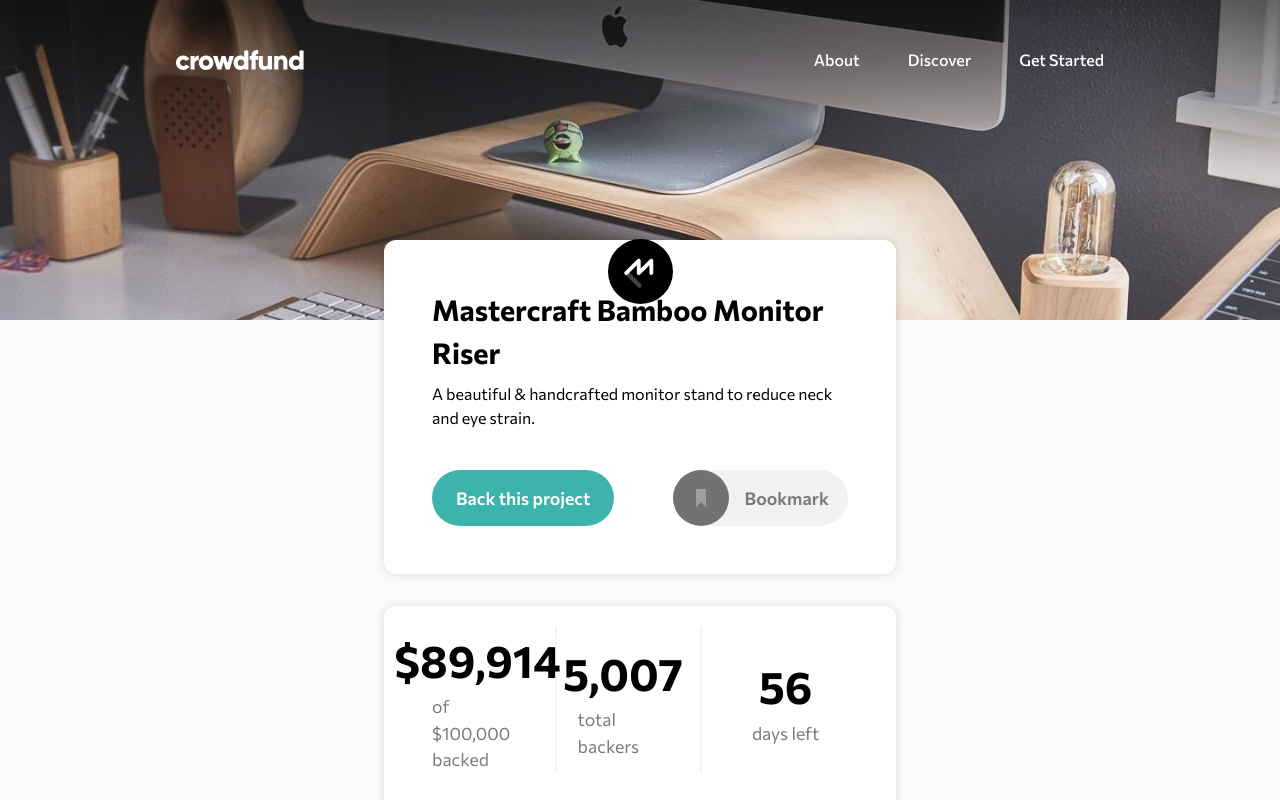
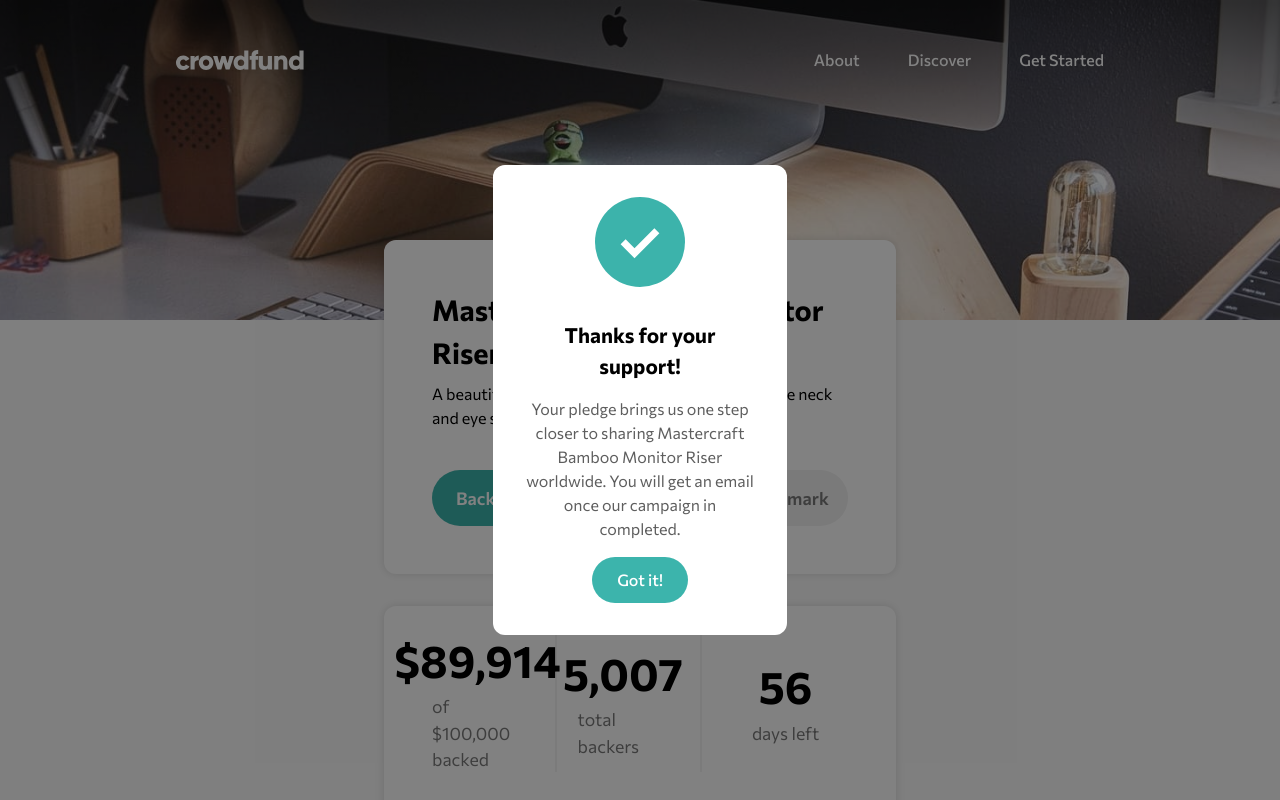
Before and after one commit to 0xjoshva/crowdfunding-project, a Vue app: page /#/ in a window 1280 px wide. Shown: the top 800 px of the page. Built offline with nearby package versions, Linux system fonts and the light colour scheme.

Commit message:
thank you modal

```diff
--- a/src/views/HomeView.vue
+++ b/src/views/HomeView.vue
@@ -83,6 +83,14 @@
               </div>
             </button>
           </div>
+        </div>
+      </div>
+      <div class="modal-backdrop" v-show="thankYouModalOpen">
+        <div class="thankyou-modal">
+          <img src="../assets/icon-check.svg" alt="">
+          <h2>Thanks for your support!</h2>
+          <p>Your pledge brings us one step closer to sharing Mastercraft Bamboo Monitor Riser worldwide. You will get an email once our campaign in completed.</p>
+          <button @click="thankYouModalOpen = false">Got it!</button>
         </div>
       </div>
       <nav>
@@ -237,7 +245,7 @@
       bookMarked: false,
       modalOpen: false,
       isChecked: null,
-      thankYouModalOpen: false,
+      thankYouModalOpen: true,
       hover: null,
     };
   },
@@ -704,4 +712,43 @@
 .heading p {
   color: rgb(94, 94, 94);
 }
+.thankyou-modal{
+  background: white;
+  width: 23vw;
+  border-radius: 12px;
+  display: flex;
+  flex-direction: column;
+  justify-content: center;
+  align-items: center;
+  text-align: center;
+  padding: 2rem;
+  row-gap: 1rem;
+}
+.thankyou-modal img{
+  width: 90px;
+  margin-bottom: 1rem;
+}
+.thankyou-modal h2{
+  font-size: 1.3rem;
+}
+.thankyou-modal p{
+font-size: 1rem;
+color: rgb(94, 94, 94);
+}
+.thankyou-modal button{
+  color: white;
+  background: var(--moderatecyan);
+  border: none;
+  outline: none;
+  font-weight: 500;
+  padding-inline: 1.6rem;
+  padding-block: .7rem;
+  border-radius: 50px;
+  font-size: 1rem;
+ cursor: pointer;
+ transition: .2s ease-in-out all;
+}
+.thankyou-modal button:hover{
+  background: var(--darkcyan);
+}
 </style>
```
